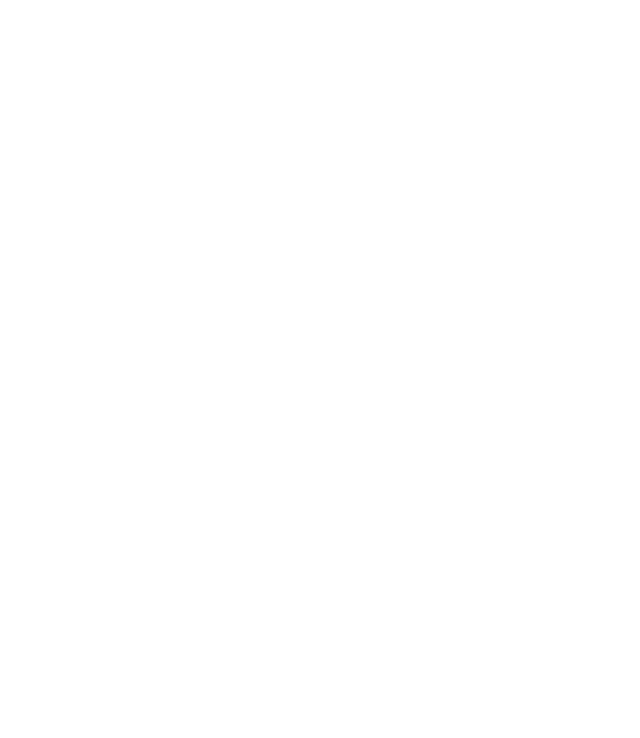
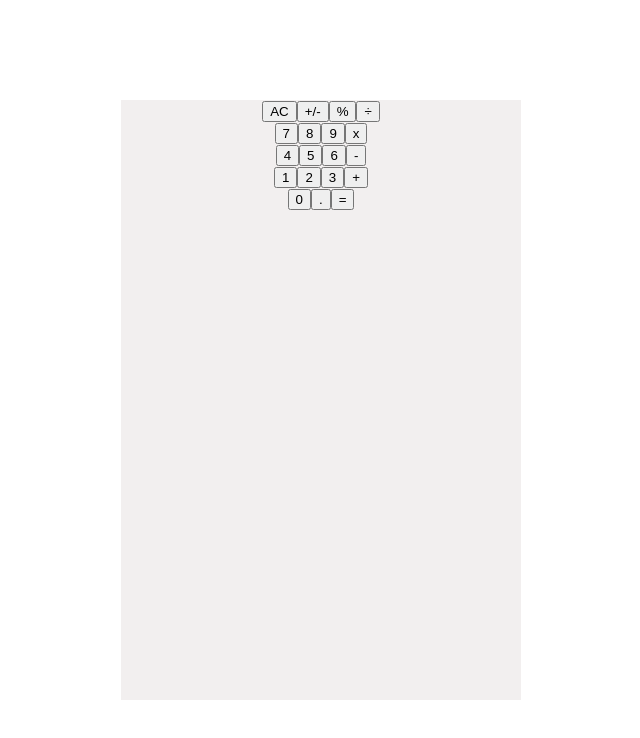
Before and after one commit to eamador1/math-magician-calculator, a React (Create React App) app: page /calculator in a window 1280 px wide. Shown: the top 738 px of the page, without its empty margins (319-959 px from the left). Built offline with nearby package versions, Linux system fonts and the light colour scheme.

Commit message:
Create structure for calculator

```diff
--- a/src/App.css
+++ b/src/App.css
@@ -1,3 +1,21 @@
 .App {
-  text-align: center;
+  background-color: #fff;
+  width: 100vw;
+  height: 100vh;
+  display: flex;
+  justify-content: center;
+  align-items: center;
 }
+
+.calculator-container {
+  width: 400px;
+  height: 600px;
+  background-color: rgb(242, 239, 239);
+}
+
+.line {
+  margin: 1px;
+  display: flex;
+  align-items: center;
+  justify-content: center;
+}
--- a/src/App.js
+++ b/src/App.js
@@ -1,8 +1,42 @@
 import './App.css';
+import Button from './components/Calculator';
 
 function App() {
   return (
-    <div className="App" />
+    <div className="App">
+      <div className="calculator-container">
+        <div className="line">
+          <Button>AC</Button>
+          <Button>+/-</Button>
+          <Button>%</Button>
+          <Button>÷</Button>
+        </div>
+        <div className="line">
+          <Button>7</Button>
+          <Button>8</Button>
+          <Button>9</Button>
+          <Button>x</Button>
+        </div>
+
+        <div className="line">
+          <Button>4</Button>
+          <Button>5</Button>
+          <Button>6 </Button>
+          <Button>-</Button>
+        </div>
+        <div className="line">
+          <Button>1</Button>
+          <Button>2</Button>
+          <Button>3</Button>
+          <Button>+</Button>
+        </div>
+        <div className="line">
+          <Button>0</Button>
+          <Button>.</Button>
+          <Button>=</Button>
+        </div>
+      </div>
+    </div>
   );
 }
 
--- /dev/null
+++ b/src/components/Calculator.js
@@ -0,0 +1,9 @@
+import React from 'react';
+
+function Button({children}) {
+  return (
+    <button>{children}</button>
+  );
+}
+
+export default Button;
```
Also changed, not shown: 1 other file (tests, documents, lock files or other folders).
